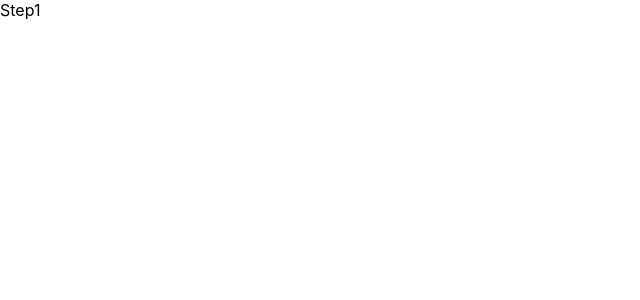
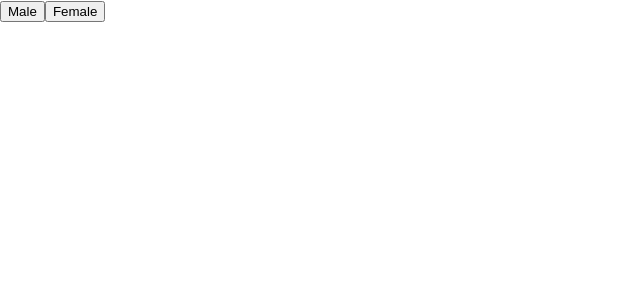
Before and after one commit to DamianTarczon/FitApp-frontend, a React (Create React App) app: page /join-form-step-1 in a window 1280 px wide. Shown: the top 300 px of the page, without its empty margins (0-640 px from the left). Built offline with nearby package versions, Linux system fonts and the light colour scheme.

Commit message:
add step 1 logic with redux

```diff
--- a/src/app/store.ts
+++ b/src/app/store.ts
@@ -1,9 +1,11 @@
 import { configureStore, ThunkAction, Action } from '@reduxjs/toolkit';
 import counterReducer from '../features/counter/counterSlice';
+import formReducer from '../pages/JoinFormSlice'
 
 export const store = configureStore({
   reducer: {
     counter: counterReducer,
+    form: formReducer
   },
 });
 
--- /dev/null
+++ b/src/pages/JoinFormSlice.ts
@@ -0,0 +1,37 @@
+import { createSlice, PayloadAction } from '@reduxjs/toolkit';
+import { RootState } from '../app/store';
+
+
+export interface JoinFormState {
+    gender: string,
+
+}
+
+const initialState: JoinFormState = {
+    gender: '',
+};
+
+
+
+export const joinFormSlice = createSlice({
+  name: 'joinForm',
+  initialState,
+  // The `reducers` field lets us define reducers and generate associated actions
+  reducers: {
+    // Use the PayloadAction type to declare the contents of `action.payload`
+    setGender: (state, action: PayloadAction<string>) => {
+      state.gender = action.payload;
+    },
+  },
+});
+
+export const { setGender } = joinFormSlice.actions;
+
+// The function below is called a selector and allows us to select a value from
+// the state. Selectors can also be defined inline where they're used instead of
+// in the slice file. For example: `useSelector((state: RootState) => state.counter.value)`
+export const selectForm = (state: RootState) => state.form;
+
+
+
+export default joinFormSlice.reducer;
--- a/src/pages/JoinFormStep1.tsx
+++ b/src/pages/JoinFormStep1.tsx
@@ -1,7 +1,21 @@
 import React from 'react';
+import { useAppSelector, useAppDispatch } from '../app/hooks';
+import {
+  setGender,
+  selectForm,
+} from './JoinFormSlice';
 
 export default function JoinFormStep1() {
+  const form = useAppSelector(selectForm);
+  const dispatch = useAppDispatch();
+
+
   return (
-    <div>Step1</div>
+    <div>
+      <button onClick={() => dispatch(setGender('male'))}>Male</button>
+      <button onClick={() => dispatch(setGender('female'))}>Female</button>
+      {form.gender}
+
+    </div>
   );
 }
```
